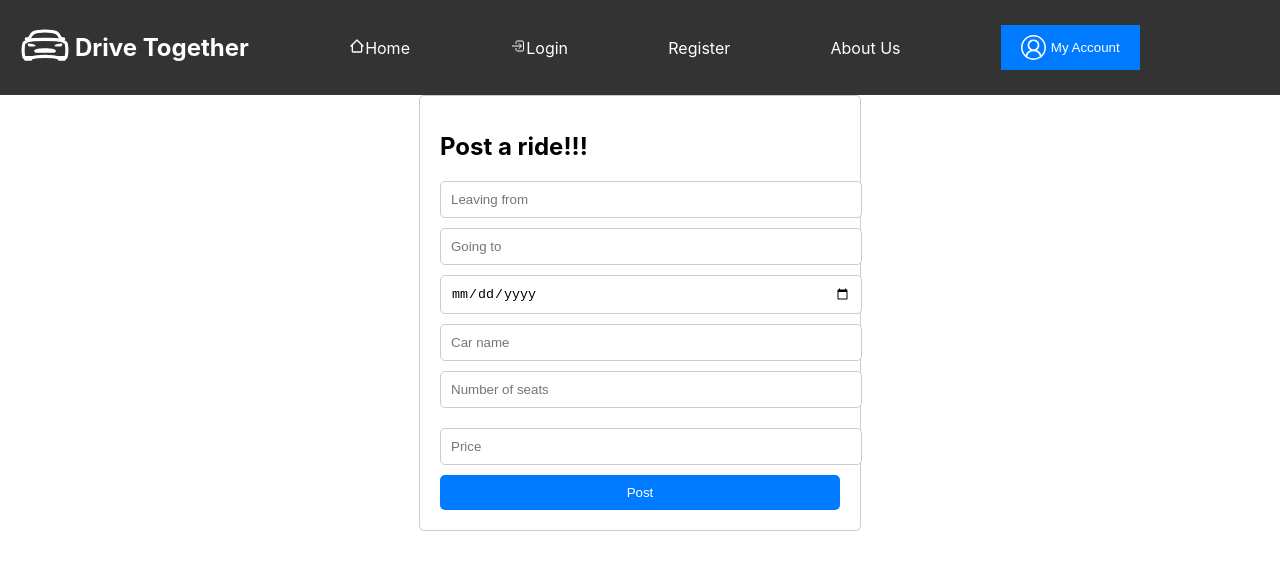
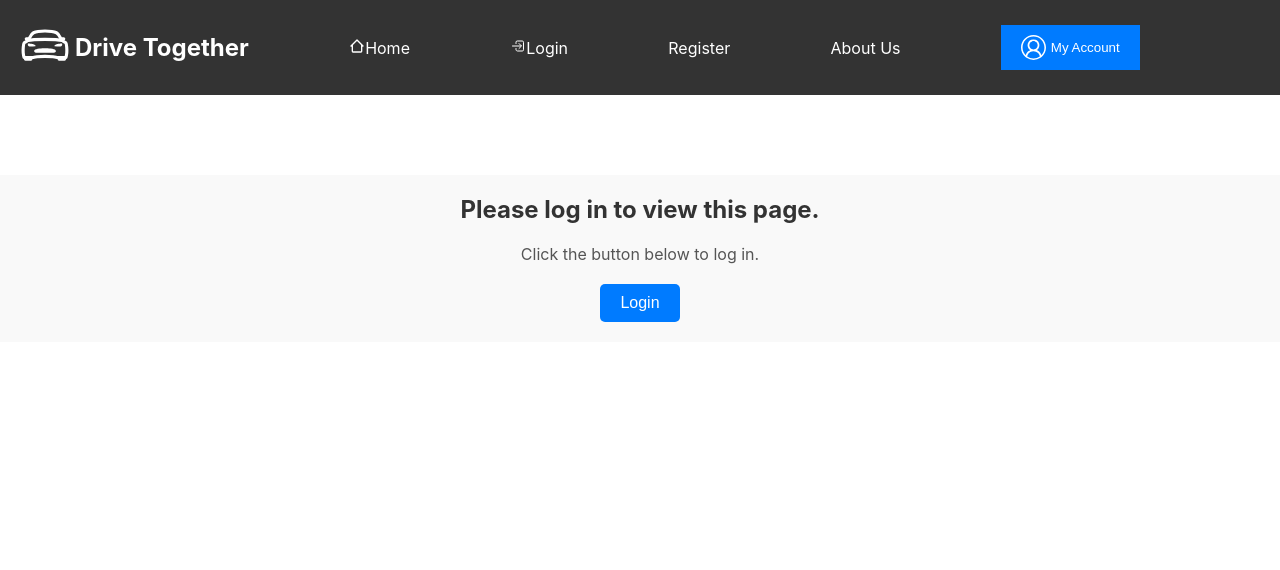
Before and after one commit to jakkakarthik2004/Drive_Together_Frontend, a React (Create React App) app: page /postride in a window 1280 px wide. Shown: the top 570 px of the page. Built offline with nearby package versions, Linux system fonts and the light colour scheme.

Commit message:
new commit

```diff
--- a/package.json
+++ b/package.json
@@ -12,6 +12,7 @@
     "react-icons": "^5.2.1",
     "react-router-dom": "^5.2.0",
     "react-scripts": "5.0.1",
+    "react-toastify": "^10.0.5",
     "web-vitals": "^2.1.4"
   },
   "scripts": {
--- a/src/App.js
+++ b/src/App.js
@@ -1,6 +1,63 @@
+// import './App.css';
+// import Navbar from './components/Navbar';
+// import { Switch, Route } from 'react-router-dom';
+// import Register from './components/Register';
+// import Login from './components/Login';
+// import Home from './components/Home';
+// import Posted from './components/Posted';
+// import Post from './components/Post';
+// import Book from './components/Book';
+// import MakeBooking from './components/MakeBooking';
+// import Postings from './components/Postings';
+// import Bookings from './components/Bookings';
+// import MyProfile from './components/MyProfile';
+// import About from './components/About';
+// import ProtectedRoute from './components/ProtectedRoute';
+
+// function App() {
+//   return (
+//     <>
+//       <Navbar />
+//       <Switch>
+//         <Route exact path="/">
+//           <Home />
+//         </Route>
+//         <Route exact path="/home">
+//           <Home />
+//         </Route>
+//         <ProtectedRoute exact path="/postride" component={Post} />
+//         <ProtectedRoute exact path="/postedride" component={Posted} />
+//         <ProtectedRoute exact path="/bookcar" component={Book} />
+//         <ProtectedRoute exact path="/makeBooking" component={MakeBooking} />
+//         <Route exact path="/login">
+//           <Login />
+//         </Route>
+//         <Route exact path="/register">
+//           <Register />
+//         </Route>
+//         <ProtectedRoute exact path="/myPostings" component={Postings} />
+//         <ProtectedRoute exact path="/myProfile" component={MyProfile} />
+//         <ProtectedRoute exact path="/myBookings" component={Bookings} />
+//         <Route exact path="/about">
+//           <About />
+//         </Route>
+//       </Switch>
+//     </>
+//   );
+// }
+
+// export default App;
+
+
+
+
+
+import React from 'react';
+import { ToastContainer, Slide } from 'react-toastify';
+import 'react-toastify/dist/ReactToastify.css';
 import './App.css';
 import Navbar from './components/Navbar';
-import { Switch, Route} from 'react-router-dom';
+import { Switch, Route } from 'react-router-dom';
 import Register from './components/Register';
 import Login from './components/Login';
 import Home from './components/Home';
@@ -12,49 +69,37 @@ import Postings from './components/Postings';
 import Bookings from './components/Bookings';
 import MyProfile from './components/MyProfile';
 import About from './components/About';
+import ProtectedRoute from './components/ProtectedRoute';
 
 function App() {
   return (
     <>
-    <Navbar />
+      <Navbar />
       <Switch>
-        <Route exact path='/'>
+        <Route exact path="/">
           <Home />
         </Route>
-        <Route exact path='/home'>
+        <Route exact path="/home">
           <Home />
         </Route>
-        <Route exact path='/postride'>
-          <Post />
-        </Route>
-        <Route exact path='/postedride'>
-          <Posted />
-        </Route>
-        <Route exact path='/bookcar'>
-          <Book />
-        </Route>
-        <Route exact path='/makeBooking'>
-          <MakeBooking />
-        </Route>
-        <Route exact path='/login'>
+        <ProtectedRoute exact path="/postride" component={Post} />
+        <ProtectedRoute exact path="/postedride" component={Posted} />
+        <ProtectedRoute exact path="/bookcar" component={Book} />
+        <ProtectedRoute exact path="/makeBooking" component={MakeBooking} />
+        <Route exact path="/login">
           <Login />
         </Route>
-        <Route exact path='/register'>
+        <Route exact path="/register">
           <Register />
         </Route>
-        <Route exact path='/myPostings'>
-          <Postings />
-        </Route>
-        <Route exact path='/myProfile'>
-          <MyProfile />
-        </Route>
-        <Route exact path='/myBookings'>
-          <Bookings />
-        </Route>
-        <Route exact path='/about'>
+        <ProtectedRoute exact path="/myPostings" component={Postings} />
+        <ProtectedRoute exact path="/myProfile" component={MyProfile} />
+        <ProtectedRoute exact path="/myBookings" component={Bookings} />
+        <Route exact path="/about">
           <About />
         </Route>
       </Switch>
+      <ToastContainer />
     </>
   );
 }
--- a/src/components/Login.css
+++ b/src/components/Login.css
@@ -35,3 +35,14 @@
   .login button:hover {
     background-color: #0056b3;
   }
+
+
+  .custom-toast {
+    position: fixed;
+    top: 50%;
+    left: 50%;
+    transform: translate(-50%, -50%);
+    max-width: 300px; /* Adjust this to fit your needs */
+    text-align: center;
+    z-index: 9999; /* Ensure the toast appears above other elements */
+  }
--- a/src/components/Navbar.css
+++ b/src/components/Navbar.css
@@ -80,3 +80,15 @@
     left: 0;
   }
 }
+
+
+/* Navbar.css */
+.custom-toast {
+  position: fixed;
+  top: 50%;
+  left: 50%;
+  transform: translate(-50%, -50%);
+  max-width: 500px; /* Adjust this to fit your needs */
+  text-align: center;
+  z-index: 9999; /* Ensure the toast appears above other elements */
+}
--- a/src/components/Navbar.jsx
+++ b/src/components/Navbar.jsx
@@ -5,9 +5,36 @@ import { BiHomeAlt2 } from "react-icons/bi";
 import { IoLogInOutline } from "react-icons/io5";
 import { IoCarSportOutline } from "react-icons/io5";
 import { VscAccount } from "react-icons/vsc";
+import { useHistory } from "react-router-dom";
+import { toast, ToastContainer, Slide } from 'react-toastify';
+import 'react-toastify/dist/ReactToastify.css';
 
 const Navbar = () => {
   const userName = sessionStorage.getItem("username");
+
+  const history = useHistory();
+
+  // const handleLogout = () => {
+  //   console.log('Logout button clicked');
+  //   localStorage.clear();
+  //   alert('Logged out successfully');
+  //   console.log('All items removed from localStorage');
+  //   history.push('/login');
+  // };
+
+  const handleLogout = () => {
+    console.log('Logout button clicked');
+    console.log('Current localStorage before removal:', localStorage.getItem('auth-token'));
+    localStorage.clear();
+    console.log('Current localStorage after removal:', localStorage.getItem('auth-token'));
+    toast.success('Logout successful!', {
+      // position: toast.POSITION.TOP_CENTER,
+      transition: Slide,
+      className: 'custom-toast'
+    });
+    history.push('/login');
+  };
+
 
   return (
     <>
@@ -49,7 +76,7 @@ const Navbar = () => {
             <Link to="/myProfile">My Profile</Link>
             <Link to="/myPostings">My Postings</Link>
             <Link to="/myBookings">My Bookings</Link>
-            <Link to="/logout">Logout</Link>
+            <button onClick={handleLogout}>Logout</button>
           </div>
         </li>
         <li className="username">{userName}</li>
--- /dev/null
+++ b/src/components/ProtectedRoute.css
@@ -0,0 +1,38 @@
+.unauthenticated-container {
+    display: flex;
+    flex-direction: column;
+    align-items: center;
+    justify-content: center;
+    margin-top: 80px;
+    text-align: center;
+    background-color: #f9f9f9;
+    padding: 20px;
+  }
+
+  .unauthenticated-heading {
+    font-size: 1.5rem;
+    font-weight: bold;
+    margin-bottom: 20px;
+    color: #333;
+  }
+
+  .unauthenticated-message {
+    font-size: 1rem;
+    margin-bottom: 20px;
+    color: #555;
+  }
+
+  .unauthenticated-button {
+    background-color: #007bff;
+    color: white;
+    border: none;
+    padding: 10px 20px;
+    font-size: 1rem;
+    cursor: pointer;
+    border-radius: 5px;
+    transition: background-color 0.3s ease;
+  }
+
+  .unauthenticated-button:hover {
+    background-color: #0056b3;
+  }
--- /dev/null
+++ b/src/components/ProtectedRoute.jsx
@@ -0,0 +1,34 @@
+import React from 'react';
+import { Route, useHistory } from 'react-router-dom';
+import './ProtectedRoute.css';
+
+const ProtectedRoute = ({ component: Component, ...rest }) => {
+  const isAuthenticated = !!localStorage.getItem('token');
+  const history = useHistory();
+
+  const handleLoginRedirect = () => {
+    history.push('/login');
+  };
+
+  return (
+    <Route
+      {...rest}
+      render={(props) => {
+        if (isAuthenticated) {
+          return <Component {...props} />;
+        } else {
+          alert("You need to be logged in to access this page.");
+          return (
+            <div className="unauthenticated-container">
+              <div className="unauthenticated-heading">Please log in to view this page.</div>
+              <div className="unauthenticated-message">Click the button below to log in.</div>
+              <button className="unauthenticated-button" onClick={handleLoginRedirect}>Login</button>
+            </div>
+          );
+        }
+      }}
+    />
+  );
+};
+
+export default ProtectedRoute;
--- a/src/components/Register.css
+++ b/src/components/Register.css
@@ -37,3 +37,14 @@
   .register button:hover {
     background-color: #0056b3;
   }
+
+
+  .custom-toast {
+    position: fixed;
+    top: 50%;
+    left: 50%;
+    transform: translate(-50%, -50%);
+    max-width: 300px; /* Adjust this to fit your needs */
+    text-align: center;
+    z-index: 9999; /* Ensure the toast appears above other elements */
+  }
--- a/src/components/Register.jsx
+++ b/src/components/Register.jsx
@@ -2,6 +2,7 @@ import React, { useState } from 'react';
 import './Register.css';
 import axios from 'axios';
 import { useHistory } from 'react-router-dom';
+import { toast, ToastContainer, Slide } from 'react-toastify';
 
 const Register = () => {
     const [Name, setName] = useState('');
@@ -29,19 +30,31 @@ const Register = () => {
 
     const pushData = () => {
         if(Name === '' || email === '' || password === '' || confirmPassword === '' || phone === '') {
-            alert('Please fill all the fields');
+            toast.error("Please fill in all fields!!", {
+                transition: Slide,
+                className: "custom-toast",
+              });
             return;
         }
         else if(password !== confirmPassword) {
-            alert('Passwords do not match');
+            toast.error("Passwords do not match!!", {
+                transition: Slide,
+                className: "custom-toast",
+            })
             return;
         }
         else if(phone.length !== 10){
-            alert('Please enter a valid phone number');
+            toast.error("Please enter a valid phone number!!", {
+                transition: Slide,
+                className: "custom-toast",
+            })
             return;
         }
         else if(email.indexOf('@') === -1 || email.indexOf('.') === -1) {
-            alert('Please enter a valid email address');
+            toast.error("Please enter a valid email address!!", {
+                transition: Slide,
+                className: "custom-toast",
+            })
             return;
         }
         else {
@@ -50,10 +63,16 @@ const Register = () => {
                 .post('https://drive-together-backend.onrender.com/register', data)
                 .then((response) => {
                     if (response.data.success === false) {
-                        alert(response.data.message);
+                        toast.error(response.data.message, {
+                            transition: Slide,
+                            className: "custom-toast",
+                        })
                     } else {
+                        toast.success("Login successful!", {
+                            transition: Slide,
+                            className: "custom-toast",
+                          });
                         history.push('/login');
-                        alert(response.data.message);
                     }
                 })
                 .catch((error) => {
```
Also changed, not shown: src/components/Login.jsx (+45 -25 lines), 1 other file (tests, documents, lock files or other folders).
